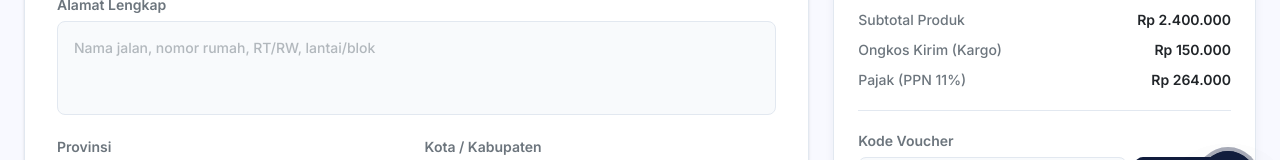
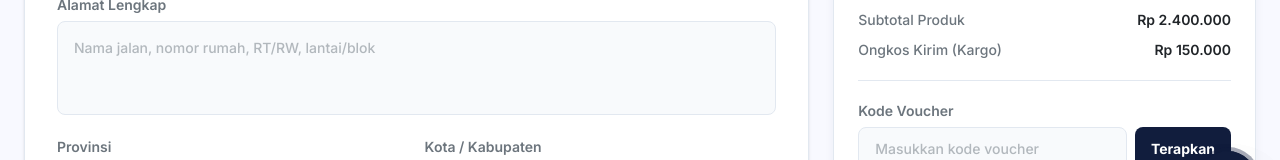
Before and after one commit to Muhammad-Nurfaiz/MelodyFurnitureV1C, a Next.js app: page /checkout in a window 1280 px wide. Shown: the part 569-729 px from the top of the page. Built offline with nearby package versions, Linux system fonts and the light colour scheme.

Commit message:
remove pajak

```diff
--- a/src/app/checkout/page.tsx
+++ b/src/app/checkout/page.tsx
@@ -101,10 +101,6 @@ export default function CheckoutPage() {
                                 <span>Ongkos Kirim (Kargo)</span>
                                 <span className="text-textDark font-semibold">Rp 150.000</span>
                             </div>
-                            <div className="flex justify-between items-center">
-                                <span>Pajak (PPN 11%)</span>
-                                <span className="text-textDark font-semibold">Rp 264.000</span>
-                            </div>
                         </div>
 
                         <hr className="border-border-subtle" />
```
Also changed, not shown: 1 other file (tests, documents, lock files or other folders).
